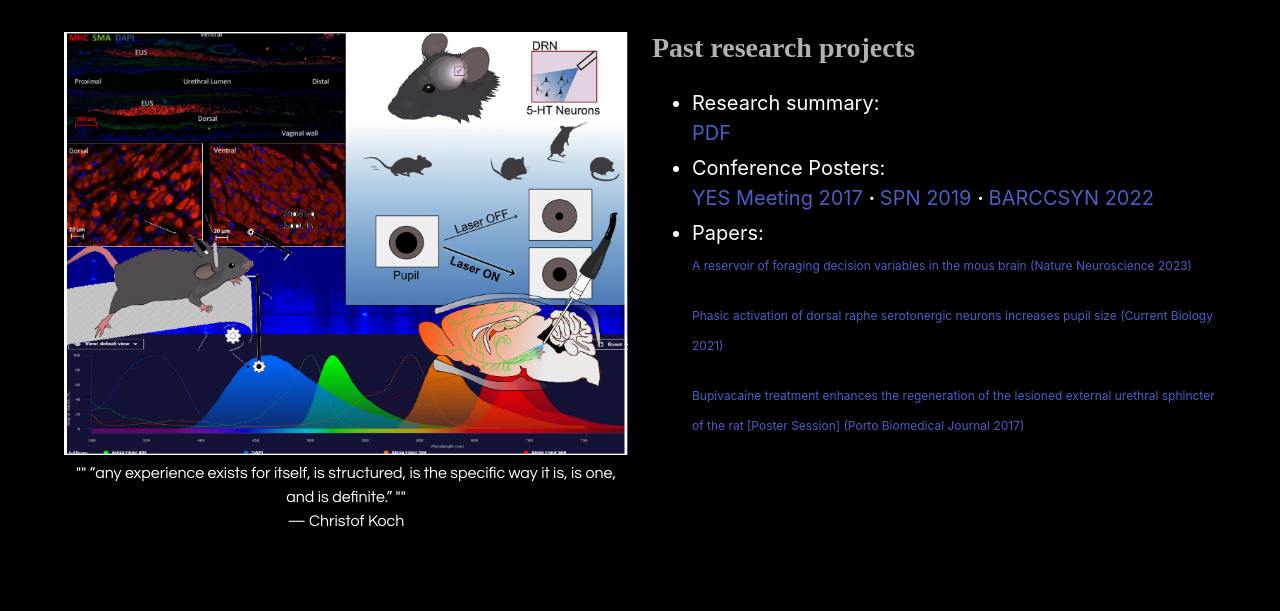
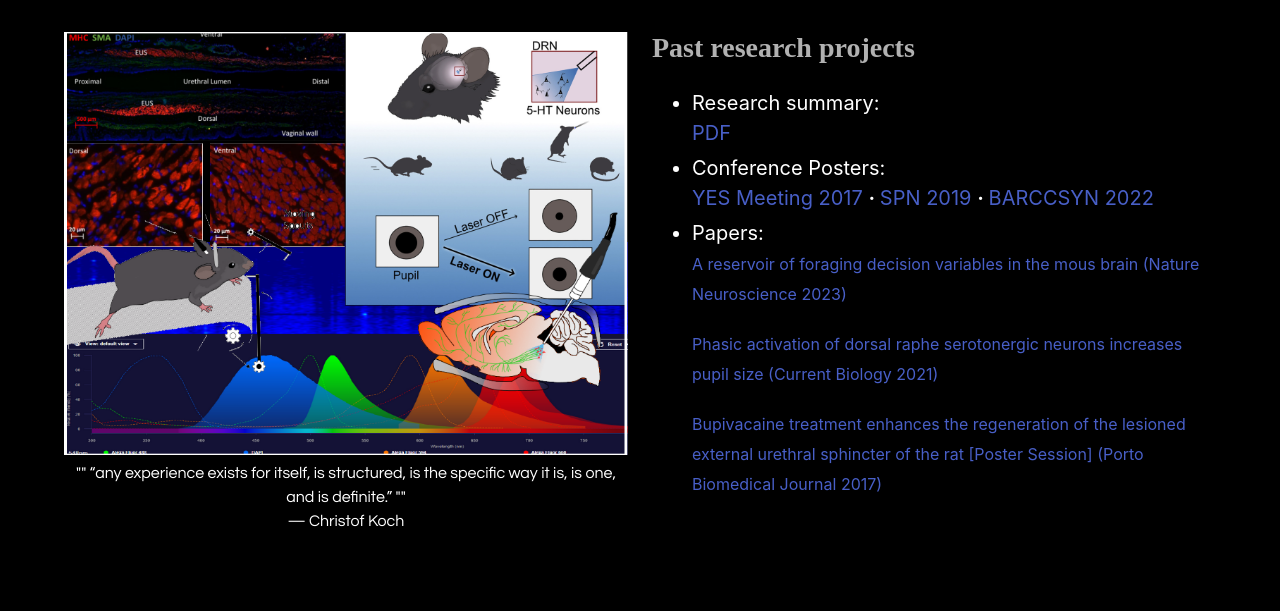
Before and after one commit to Estrondio/estrondio.github.io, a plain HTML site: page research.html in a window 1280 px wide. Shown: the part 201-812 px from the top of the page. Drawn offline with Linux system fonts and the light colour scheme; some icons are missing.

Commit message:
Update research.html

```diff
--- a/research.html
+++ b/research.html
@@ -171,9 +171,9 @@
                     <a href="media/BARCCSYNJOAOMORAISPOSTER.svg" class="is-size-5">BARCCSYN 2022</a></p>
                 </li>
                 <li>Papers:<p>
-                    <a href="https://www.nature.com/articles/s41593-023-01305-8" class="is-size-7">A reservoir of foraging decision variables in the mous brain (Nature Neuroscience 2023)</a></p>
-                    <p><a href="https://www.sciencedirect.com/science/article/pii/S0960982220315037" class="is-size-7">Phasic activation of dorsal raphe serotonergic neurons increases pupil size (Current Biology 2021)</a></p>
-                    <p><a href="https://www.ncbi.nlm.nih.gov/pmc/articles/PMC6806916/" class="is-size-7">Bupivacaine treatment enhances the regeneration of the lesioned external urethral sphincter of the rat [Poster Session] (Porto Biomedical Journal 2017)</a></p>
+                    <a href="https://www.nature.com/articles/s41593-023-01305-8" class="is-size-6">A reservoir of foraging decision variables in the mous brain (Nature Neuroscience 2023)</a></p>
+                    <p><a href="https://www.sciencedirect.com/science/article/pii/S0960982220315037" class="is-size-6">Phasic activation of dorsal raphe serotonergic neurons increases pupil size (Current Biology 2021)</a></p>
+                    <p><a href="https://www.ncbi.nlm.nih.gov/pmc/articles/PMC6806916/" class="is-size-6">Bupivacaine treatment enhances the regeneration of the lesioned external urethral sphincter of the rat [Poster Session] (Porto Biomedical Journal 2017)</a></p>
 
                 </li>
               </ul>
```
